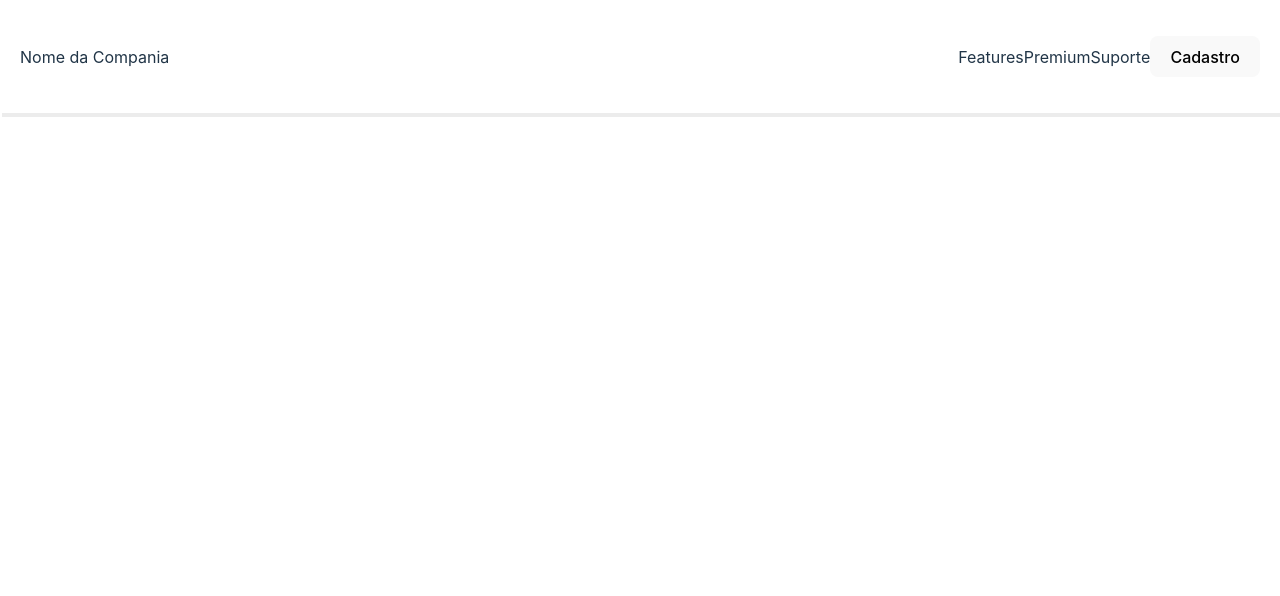
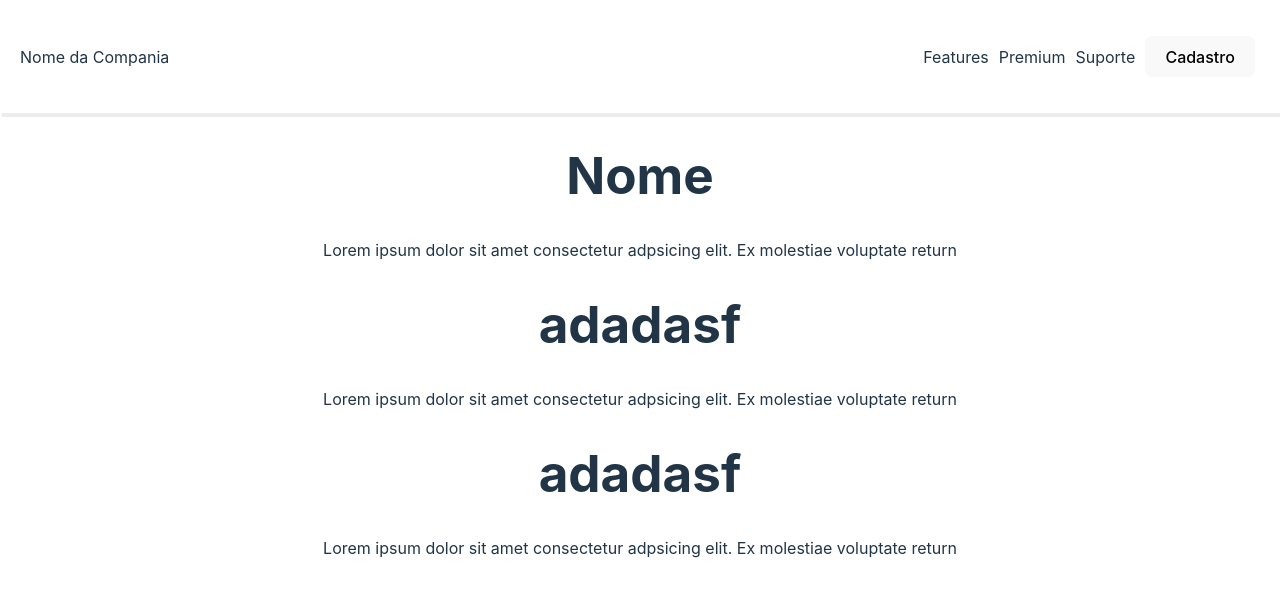
Before and after one commit to Walisson-Vilela/CoderHouse-project, a React (Vite) app in the folder e-commerce/: page / in a window 1280 px wide. Shown: the top 596 px of the page. Built offline with nearby package versions, Linux system fonts and the light colour scheme.

Commit message:
Adição de mapeamento de liste de itens
Adição de mapeamento de liste de itens

```diff
--- a/e-commerce/src/App.tsx
+++ b/e-commerce/src/App.tsx
@@ -1,6 +1,6 @@
-import React from 'react';
 import { Header } from './components/Header'
 import './App.css'
+import { Hero } from './components/Hero'
 
 function App() {
 
@@ -8,6 +8,7 @@ function App() {
   return (
     <div className='App'>
       <Header />
+      <Hero />
     </div>
   )
 }
--- a/e-commerce/src/components/Header/index.tsx
+++ b/e-commerce/src/components/Header/index.tsx
@@ -1,4 +1,3 @@
-import React from 'react';
 import './styles.css';
 
 const Header = () => {
--- a/e-commerce/src/components/Header/styles.css
+++ b/e-commerce/src/components/Header/styles.css
@@ -17,3 +17,7 @@ ul {
     list-style: none;
     align-items: center;
 }
+
+li {
+    margin: 0 5px;
+}
--- /dev/null
+++ b/e-commerce/src/components/Hero/index.tsx
@@ -0,0 +1,23 @@
+import React from 'react';
+
+
+const Hero = () => {
+
+    const title = ['Nome', 'adadasf', 'adadasf']
+    return (
+
+        <>
+            {title.map(item => (
+                <React.Fragment key={item}>
+                    <h1>{item}</h1>
+                    <div>
+                        <p>Lorem ipsum dolor sit amet consectetur adpsicing elit. Ex molestiae voluptate return</p>
+                    </div>
+                </React.Fragment>
+            ))}
+
+        </>
+    )
+}
+
+export { Hero }
```
Also changed, not shown: e-commerce/src/components/Hero/styles.css (added).
